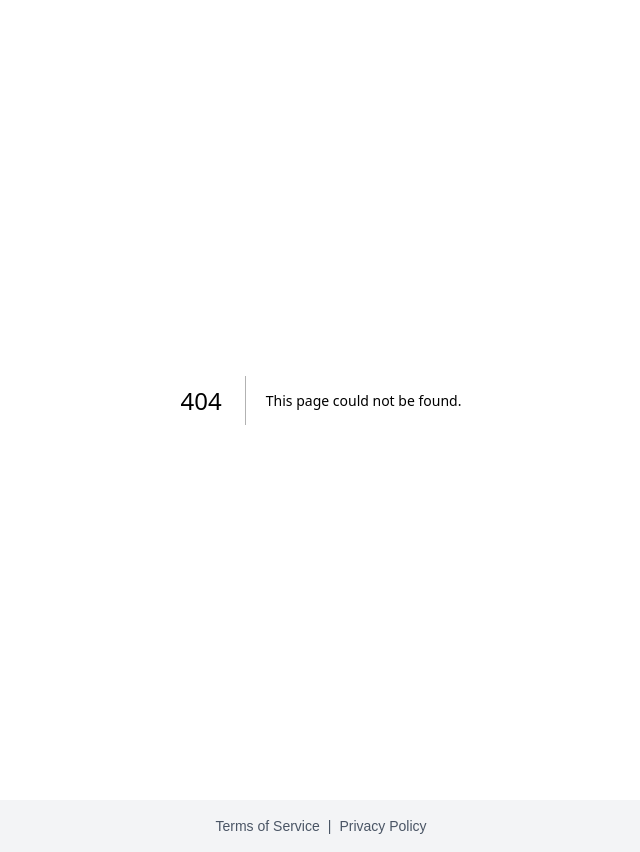
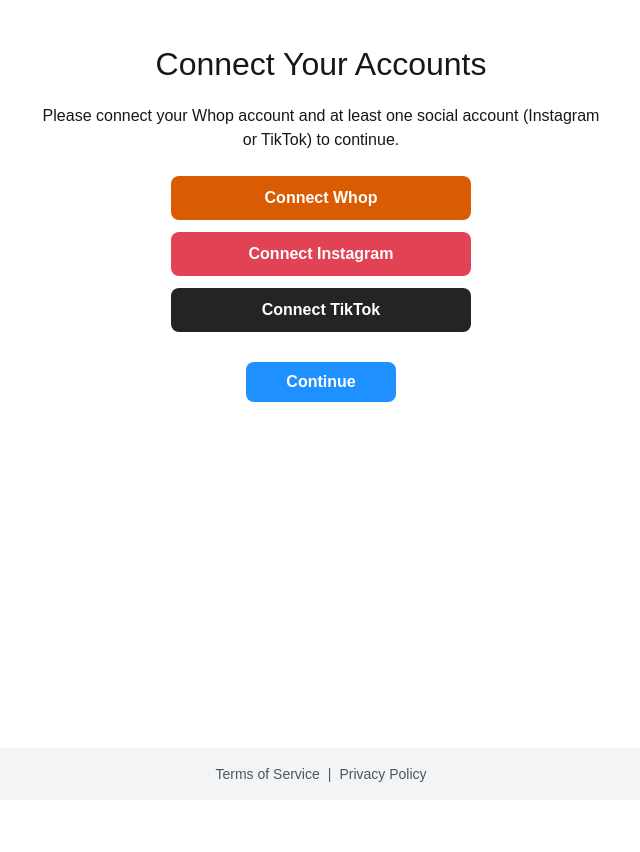
Before and after one commit to norocvit/whop-flow, a Next.js app: page /login in a window 1280 px wide. Before the commit this address had no page. Shown: the whole page, without its empty margins (319-959 px from the left). After the commit the page ends 800 px from the top, so only its background shows below. Built offline with nearby package versions, Linux system fonts and the light colour scheme; no server answers.

Commit message:
bouton tiktok oauth, integration api tiktok pour connecter compte

```diff
--- /dev/null
+++ b/src/app/api/auth/tiktok/route.js
@@ -0,0 +1,39 @@
+import fetch from "node-fetch";
+
+export async function GET(req) {
+  try {
+    // Récupérer le code temporaire dans l'URL
+    const { searchParams } = new URL(req.url);
+    const code = searchParams.get("code");
+
+    if (!code) {
+      return new Response("No code provided", { status: 400 });
+    }
+
+    // Tes identifiants TikTok (à mettre dans .env.local)
+    const clientKey = process.env.TIKTOK_CLIENT_KEY;
+    const clientSecret = process.env.TIKTOK_CLIENT_SECRET;
+    const redirectUri = process.env.TIKTOK_REDIRECT_URI;
+
+    // On échange le code temporaire contre un access token
+    const tokenResponse = await fetch(
+      `https://open-api.tiktok.com/oauth/access_token/?client_key=${clientKey}&client_secret=${clientSecret}&code=${code}&grant_type=authorization_code`,
+      { method: "POST" }
+    );
+
+    const tokenData = await tokenResponse.json();
+
+    if (tokenData.data) {
+      // Ici tu peux stocker tokenData.data.access_token et refresh_token dans ta DB
+      console.log("TikTok token:", tokenData.data.access_token);
+
+      // Rediriger vers la page principale de ton site
+      return Response.redirect("https://whop-flow-taupe.vercel.app/", 302);
+    } else {
+      return new Response(JSON.stringify(tokenData), { status: 400 });
+    }
+  } catch (err) {
+    console.error(err);
+    return new Response("Error during TikTok OAuth", { status: 500 });
+  }
+}
--- /dev/null
+++ b/src/app/login/page.js
@@ -0,0 +1,137 @@
+"use client";
+
+import { useState } from "react";
+import { useRouter } from "next/navigation";
+
+export default function LoginPage() {
+  const router = useRouter();
+
+  // State pour stocker les tokens
+  const [whopToken, setWhopToken] = useState(null);
+  const [instaToken, setInstaToken] = useState(null);
+  const [tiktokToken, setTiktokToken] = useState(null);
+  const [error, setError] = useState("");
+
+  const tiktokOAuthUrl = `https://open-api.tiktok.com/platform/oauth/connect/?client_key=${process.env.NEXT_PUBLIC_TIKTOK_CLIENT_KEY}&response_type=code&scope=video.upload&redirect_uri=${encodeURIComponent(process.env.NEXT_PUBLIC_TIKTOK_REDIRECT_URI)}`;
+
+  // Fonction générique pour simuler la connexion
+  const connectAccount = (platform) => {
+    // Ici tu appelleras ton API réelle plus tard
+    if (platform === "whop") setWhopToken("fake-whop-token");
+    if (platform === "instagram") setInstaToken("fake-insta-token");
+    if (platform === "tiktok") setTiktokToken("fake-tiktok-token");
+  };
+
+  // Vérification avant redirection
+  const handleContinue = () => {
+    if (!whopToken) {
+      setError("Please connect your Whop account.");
+      return;
+    }
+    if (!instaToken && !tiktokToken) {
+      setError("Please connect at least one social account (Instagram or TikTok).");
+      return;
+    }
+
+    // Tout est ok → rediriger vers la page principale du produit
+    router.push("/");
+  };
+
+  return (
+    <div
+      style={{
+        maxWidth: 600,
+        margin: "40px auto",
+        padding: "0 16px",
+        textAlign: "center",
+        fontFamily: "Arial, sans-serif",
+      }}
+    >
+      <h1 style={{ fontSize: "2rem", marginBottom: "16px" }}>
+        Connect Your Accounts
+      </h1>
+      <p style={{ fontSize: "1rem", marginBottom: "24px" }}>
+        Please connect your Whop account and at least one social account
+        (Instagram or TikTok) to continue.
+      </p>
+
+      {/* Boutons de connexion */}
+      <div style={{ margin: "12px 0" }}>
+        <button
+          onClick={() => connectAccount("whop")}
+          style={{
+            width : '300px',
+            backgroundColor: "#d95c02ff", // orange foncé
+            color: "white",
+            padding: "10px 20px",
+            border: "none",
+            borderRadius: "8px",
+            fontWeight: "bold",
+            cursor: "pointer",
+          }}
+        >
+          {whopToken ? "Whop Connected ✅" : "Connect Whop"}
+        </button>
+      </div>
+
+      <div style={{ margin: "12px 0" }}>
+        <button
+          onClick={() => connectAccount("instagram")}
+          style={{
+            width : '300px',
+            backgroundColor: "#e14254ff", // rouge/rosé/orangé
+            color: "white",
+            padding: "10px 20px",
+            border: "none",
+            borderRadius: "8px",
+            fontWeight: "bold",
+            cursor: "pointer",
+          }}
+        >
+          {instaToken ? "Instagram Connected ✅" : "Connect Instagram"}
+        </button>
+      </div>
+
+      <div style={{ margin: "12px 0" }}>
+        <button
+          onClick={() => window.location.href = tiktokOAuthUrl}
+          style={{
+            width : '300px',
+            backgroundColor: "#242424ff", // noir
+            color: "white",
+            padding: "10px 20px",
+            border: "none",
+            borderRadius: "8px",
+            fontWeight: "bold",
+            cursor: "pointer",
+          }}
+        >
+          {tiktokToken ? "TikTok Connected ✅" : "Connect TikTok"}
+        </button>
+      </div>
+
+      {/* Message d'erreur */}
+      {error && <p style={{ color: "red", marginTop: "20px" }}>{error}</p>}
+
+      {/* Bouton continuer */}
+      <div style={{ marginTop: "30px" }}>
+        <button
+          onClick={handleContinue}
+          style={{
+            width : '150px',
+            backgroundColor: "#1E90FF",
+            color: "white",
+            padding: "8px 20px",
+            border: "none",
+            borderRadius: "8px",
+            fontWeight: "bold",
+            fontSize: "1rem",
+            cursor: "pointer",
+          }}
+        >
+          Continue
+        </button>
+      </div>
+    </div>
+  );
+}
--- /dev/null
+++ b/src/app/oauth-callback/page.js
@@ -0,0 +1,28 @@
+"use client";
+import { useEffect } from "react";
+import { useSearchParams, useRouter } from "next/navigation";
+
+export default function OAuthCallback() {
+  const searchParams = useSearchParams();
+  const router = useRouter();
+
+  useEffect(() => {
+    const platform = searchParams.get("platform");
+    const token = searchParams.get("token");
+
+    if (platform && token) {
+      // Ici on stocke le token localement pour test
+      localStorage.setItem(`${platform}_token`, token);
+      alert(`${platform} connected! Token saved locally.`);
+      // Redirection vers la page principale
+      router.push("/");
+    }
+  }, []);
+
+  return (
+    <div style={{ textAlign: "center", marginTop: "50px" }}>
+      <h2>Connecting...</h2>
+      <p>Please wait, you are being redirected...</p>
+    </div>
+  );
+}
```
